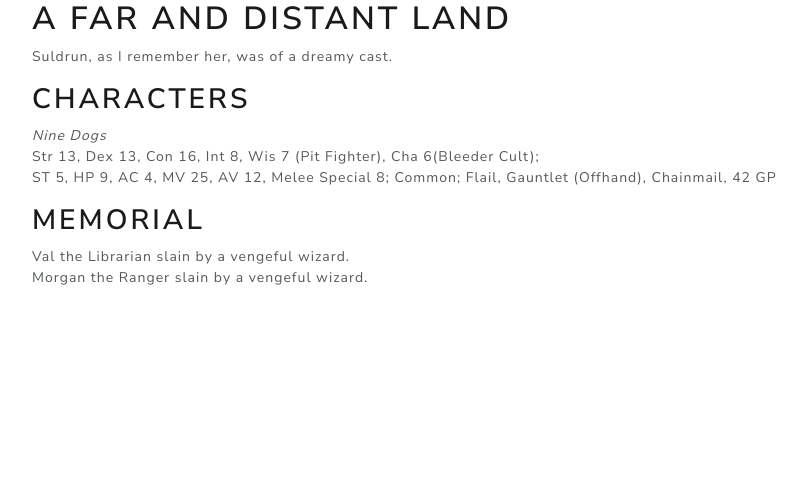
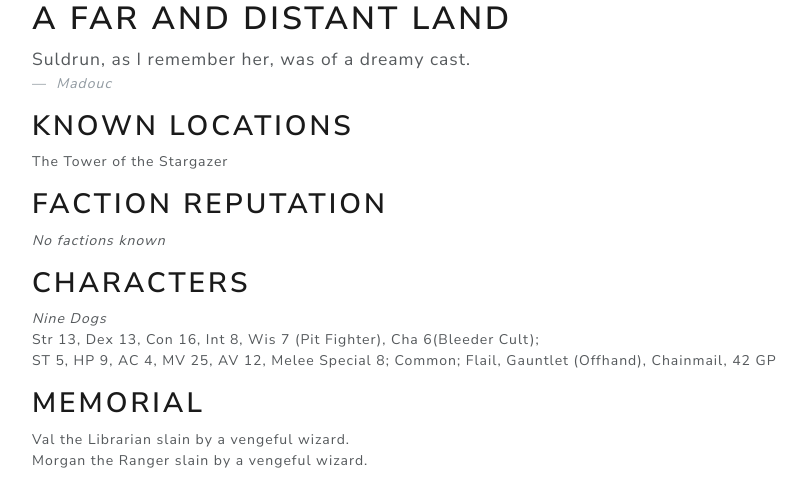
Before and after one commit to alyxstraysa/suldrunswish, a Flask app: page / in a window 1280 px wide. Shown: the top 491 px of the page, without its empty margins (53-860 px from the left). Run offline with Flask 2, Linux system fonts and the light colour scheme; some libraries are stand-ins or nearby versions.

Commit message:
Update index.html

```diff
--- a/templates/index.html
+++ b/templates/index.html
@@ -7,10 +7,24 @@
 
 <div class="container">
   <h1>A Far and Distant Land</h1>
-  <p>Suldrun, as I remember her, was of a dreamy cast.</p>
+  <blockquote class="blockquote">
+    <p class="mb-0">Suldrun, as I remember her, was of a dreamy cast.</p>
+    <footer class="blockquote-footer">
+      <cite title="Source Title">Madouc</cite>
+    </footer>
+  </blockquote>
+
+  <h2>Known Locations</h2>
+  <p>
+    The Tower of the Stargazer
+  </p>
+
+  <h2>Faction Reputation</h2>
+  <p>
+    <i>No factions known</i>
+  </p>
 
   <h2>Characters</h2>
-
   <p>
     <i>Nine Dogs</i>
     <br />
```
